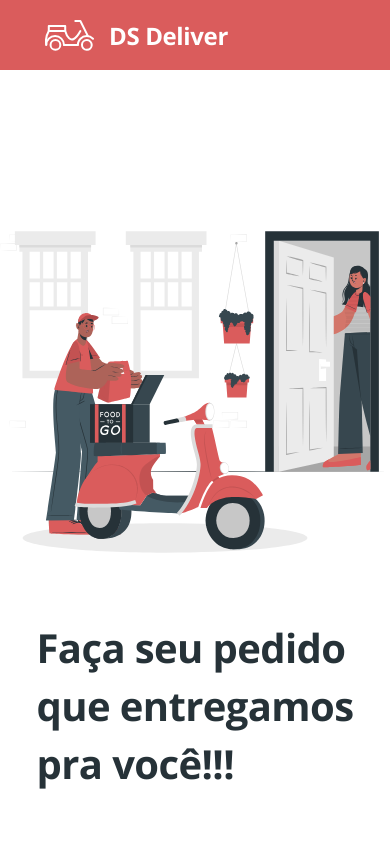
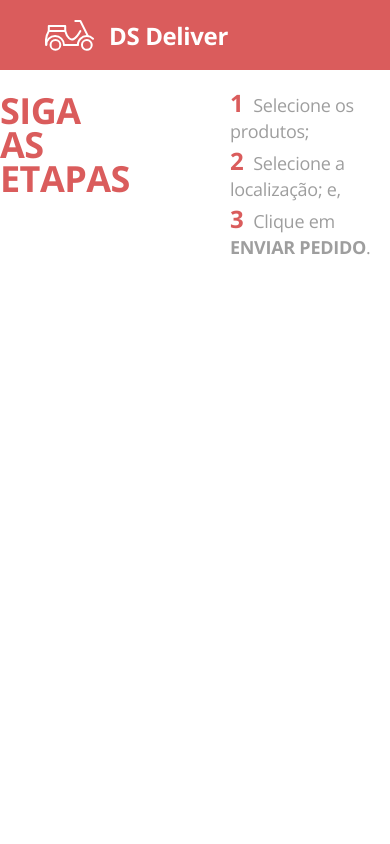
Before and after one commit to marcostorres89/dsdeliver-sds2, a React (Create React App) app in the folder front-web/: page /orders in a window 390 px wide. Shown: the top 844 px of the page. Built offline with nearby package versions, Linux system fonts and the light colour scheme.

Commit message:
Add routes and StepsHeader

```diff
--- a/front-web/package.json
+++ b/front-web/package.json
@@ -10,8 +10,10 @@
     "@types/node": "^12.19.12",
     "@types/react": "^16.14.2",
     "@types/react-dom": "^16.9.10",
+    "@types/react-router-dom": "^5.1.7",
     "react": "^17.0.1",
     "react-dom": "^17.0.1",
+    "react-router-dom": "^5.2.0",
     "react-scripts": "4.0.1",
     "typescript": "^4.1.3",
     "web-vitals": "^0.2.4"
--- a/front-web/src/App.tsx
+++ b/front-web/src/App.tsx
@@ -1,13 +1,9 @@
 import './App.css'
-import Home from './Home'
-import Navbar from "./Navbar"
+import Routes from './Routes'
 
 function App() {
   return (
-    <>
-      <Navbar />
-      <Home />
-    </>
+    <Routes />
   )
 }
 
--- a/front-web/src/Home/index.tsx
+++ b/front-web/src/Home/index.tsx
@@ -1,6 +1,7 @@
 import './styles.css'
 import { ReactComponent as MainImage } from "./main.svg"
 import Footer from '../Footer'
+import { Link } from 'react-router-dom';
 
 function Home() {
     return (
@@ -15,9 +16,9 @@
                         Escolha seu pedido, e em poucos minutos <br />
                         levaremos na sua porta.
                     </h3>
-                    <a href="orders" className="home-btn-order">
+                    <Link to="/orders" className="home-btn-order">
                         FAZER PEDIDO
-                    </a>
+                    </Link>
                 </div>
                 <div className="home-image">
                     <MainImage />
--- a/front-web/src/Navbar/index.tsx
+++ b/front-web/src/Navbar/index.tsx
@@ -1,11 +1,12 @@
 import './styles.css'
 import { ReactComponent as Logo } from './logo.svg'
+import { Link } from 'react-router-dom';
 
 function Navbar() {
     return (
         <nav className="main-navbar">
             <Logo />
-            <a href="home" className="logo-text">DS Deliver</a>
+            <Link to="/" className="logo-text">DS Deliver</Link>
         </nav>
     )
 }
--- /dev/null
+++ b/front-web/src/Orders/StepsHeader.tsx
@@ -0,0 +1,27 @@
+function StepsHeader() {
+    return (
+        <>
+            <header className="orders-steps-container">
+                <div className="orders-steps-content">
+                    <h1 className="steps-title">SIGA AS <br /> ETAPAS</h1>
+                </div>
+                <ul className="steps-items">
+                   <li>
+                       <span className="steps-number">1</span>
+                       Selecione os produtos;
+                   </li>
+                   <li>
+                       <span className="steps-number">2</span>
+                       Selecione a localização; e,
+                   </li>
+                   <li>
+                       <span className="steps-number">3</span>
+                       Clique em <strong>ENVIAR PEDIDO</strong>.
+                   </li>
+                </ul>
+            </header>
+        </>
+    )
+}
+
+export default StepsHeader
--- /dev/null
+++ b/front-web/src/Orders/index.tsx
@@ -0,0 +1,42 @@
+import StepsHeader from './StepsHeader'
+import './styles.css'
+
+function Orders() {
+    /*
+    const handleSelectProduct = (product: Product) => {
+        const isAlreadySelected = selectedProducts.some(item => item.id === product.id);
+
+        if (isAlreadySelected) {
+            const selected = selectedProducts.filter(item => item.id !== product.id);
+            setSelectedProducts(selected);
+        } else {
+            setSelectedProducts(previous => [...previous, product]);
+        }
+    }
+
+    const handleSubmit = () => {
+        const productsIds = selectedProducts.map(({ id }) => ({ id }));
+        const payload = {
+            ...orderLocation!,
+            products: productsIds
+        }
+
+        saveOrder(payload).then(() => {
+            toast.error('Pedido enviado com sucesso!');
+            setSelectedProducts([]);
+        })
+            .catch(() => {
+                toast.warning('Erro ao enviar pedido');
+            })
+    }
+    */
+    return (
+        <>
+            <div className="orders-container">
+                <StepsHeader />
+            </div>
+        </>
+    )
+}
+
+export default Orders
--- /dev/null
+++ b/front-web/src/Orders/styles.css
@@ -0,0 +1,294 @@
+.orders-container {
+    background-color: var(--light-color);
+  }
+
+  .orders-container h3 {
+    margin: 0;
+  }
+
+  .orders-steps-container {
+    display: flex;
+    justify-content: center;
+    background-color: #FFF;
+    margin-bottom: 30px;
+  }
+
+  .orders-steps-content {
+    display: flex;
+    padding: 25px 0;
+    width: 70%;
+  }
+
+  .steps-title {
+    font-weight: bold;
+    font-size: 36px;
+    line-height: 34px;
+    letter-spacing: -0.015em;
+    color: var(--primary-color);
+    margin-right: 100px;
+  }
+
+  .steps-items {
+    list-style-type: none;
+  }
+
+  .steps-items li {
+    font-weight: normal;
+    font-size: 18px;
+    line-height: 25px;
+    letter-spacing: -0.015em;
+    color: var(--secondary-color);
+  }
+
+  .steps-items .steps-number {
+    font-size: 24px;
+    font-style: normal;
+    font-weight: bold;
+    line-height: 33px;
+    letter-spacing: -0.015em;
+    color: var(--primary-color);
+    margin-right: 10px;
+  }
+
+  .orders-list-container {
+    display: flex;
+    justify-content: center;
+  }
+
+  .orders-list-items {
+    width: 70%;
+    display: grid;
+    grid-template-columns: repeat(auto-fill, 235px);
+    grid-gap: 20px 15px;
+    justify-content: space-between;
+  }
+
+  .order-card-container {
+    background-color: #FFF;
+    box-shadow: 0px 4px 20px rgba(0, 0, 0, 0.25);
+    border-radius: 10px;
+    padding: 15px;
+    cursor: pointer;
+  }
+
+  .order-card-container.selected {
+    border: 4px solid #008E5B;
+    box-sizing: border-box;
+    box-shadow: 0px 4px 20px rgba(0, 0, 0, 0.25);
+    border-radius: 10px;
+  }
+
+  .order-card-container:hover {
+    transform: scale(1.01);
+  }
+
+  .order-card-title {
+    font-weight: bold;
+    font-size: 18px;
+    line-height: 25px;
+    letter-spacing: -0.015em;
+    color: var(--primary-color);
+    text-align: center;
+  }
+
+  .order-card-container.selected .order-card-title {
+    color: #008E5B;
+  }
+
+  .order-card-image {
+    border-radius: 10px;
+    margin-top: 15px;
+    margin-bottom: 15px;
+    width: 100%;
+  }
+
+  .order-card-price {
+    font-weight: bold;
+    font-size: 24px;
+    line-height: 33px;
+    letter-spacing: -0.015em;
+    color: var(--primary-color);
+    text-align: left;
+  }
+
+  .order-card-container.selected .order-card-price {
+    color: #008E5B;
+  }
+
+  .order-card-description {
+    border-top: 1px solid #E6E6E6;
+    margin-top: 15px;
+    padding-top: 15px;
+  }
+
+  .order-card-description h3 {
+    font-size: 16px;
+    line-height: 22px;
+    letter-spacing: -0.015em;
+    color: var(--secondary-color);
+  }
+
+  .order-card-description p {
+    font-weight: normal;
+    font-size: 14px;
+    line-height: 19px;
+    letter-spacing: -0.015em;
+
+    color: var(--secondary-color);
+  }
+
+  .order-location-container {
+    display: flex;
+    justify-content: center;
+  }
+
+  .order-location-content {
+    width: 70%;
+    margin: 30px 0 120px 0;
+    padding: 20px 0;
+    height: 400px;
+    background: #FFF;
+    box-shadow: 0px 4px 20px rgba(0, 0, 0, 0.25);
+    border-radius: 10px;
+  }
+
+  .filter-container {
+    display: flex;
+    justify-content: center;
+    margin-top: 20px;
+  }
+
+  .filter {
+    width: 80%;
+  }
+
+  .filter > div {
+    border-radius: 10px;
+    min-height: 60px;
+  }
+
+  .leaflet-container {
+    width: 100%;
+    height: 100%;
+    border-radius: 10px;
+    margin-top: 20px;
+    z-index: 0;
+  }
+
+  .order-location-title {
+    font-weight: bold;
+    font-size: 18px;
+    line-height: 25px;
+    text-align: center;
+    letter-spacing: -0.015em;
+    color: var(--secondary-color);
+  }
+
+  .order-summary-container {
+    display: flex;
+    justify-content: center;
+    margin-bottom: 30px;
+  }
+
+  .order-summary-content {
+    width: calc(70% - 40px);
+    display: flex;
+    justify-content: space-between;
+    background: #FFF;
+    box-shadow: 0px 4px 20px rgba(0, 0, 0, 0.25);
+    border-radius: 10px;
+    background-color: var(--primary-color);
+    color: #FFF;
+    padding: 20px;
+  }
+
+  .amount-selected-container {
+    font-weight: normal;
+    font-size: 11px;
+    line-height: 15px;
+    letter-spacing: -0.015em;
+    display: block;
+    margin-bottom: 10px;
+  }
+
+  .amount-selected {
+    font-weight: bold;
+    font-size: 16px;
+    line-height: 15px;
+    letter-spacing: -0.015em;
+    margin-right: 5px;
+  }
+
+  .order-summary-total {
+    font-weight: normal;
+    font-size: 14px;
+    line-height: 15px;
+    letter-spacing: -0.015em;
+    color: #FFF;
+    display: block;
+  }
+
+  .order-summary-price {
+    font-weight: bold;
+    font-size: 18px;
+    line-height: 19px;
+    letter-spacing: -0.015em;
+    color: #FFF;
+    margin-right: 5px;
+  }
+
+  .order-summary-make-order {
+    width: 220px;
+    height: 45px;
+    background: #FFF;
+    border-radius: 10px;
+    font-weight: bold;
+    font-size: 18px;
+    line-height: 25px;
+    text-align: center;
+    letter-spacing: -0.015em;
+    color: var(--primary-color);
+    border: 0;
+    cursor: pointer;
+  }
+
+  .order-summary-make-order:focus {
+    outline: none;
+  }
+
+  .order-summary-make-order:hover {
+    background-color: #fcf2f2;
+    transform: scale(1.01);
+  }
+
+  @media only screen and (max-width: 768px) {
+    .orders-steps-content {
+      display: flex;
+      flex-direction: column;
+      padding: 0;
+      width: 90%;
+    }
+
+    .steps-items {
+      padding: 0
+    }
+
+    .order-location-content {
+      width: 90%;
+    }
+
+    .order-location-container {
+      margin-bottom: 20px;
+    }
+
+    .order-summary-content {
+      width: 80%;
+      display: flex;
+      flex-direction: column;
+    }
+
+    .order-summary-make-order {
+      margin-top: 15px;
+      width: 100%;
+    }
+  }
--- /dev/null
+++ b/front-web/src/Routes.tsx
@@ -0,0 +1,22 @@
+import { BrowserRouter, Switch, Route } from "react-router-dom"
+import Home from "./Home"
+import Navbar from "./Navbar"
+import Orders from "./Orders"
+
+function Routes() {
+    return (
+        <BrowserRouter>
+            <Navbar />
+            <Switch>
+            <Route path="/orders">
+                <Orders />
+            </Route>
+            <Route path="/">
+                <Home />
+            </Route>
+            </Switch>
+        </BrowserRouter>
+    )
+}
+
+export default Routes
```
Also changed, not shown: 2 other files (tests, documents, lock files or other folders).
